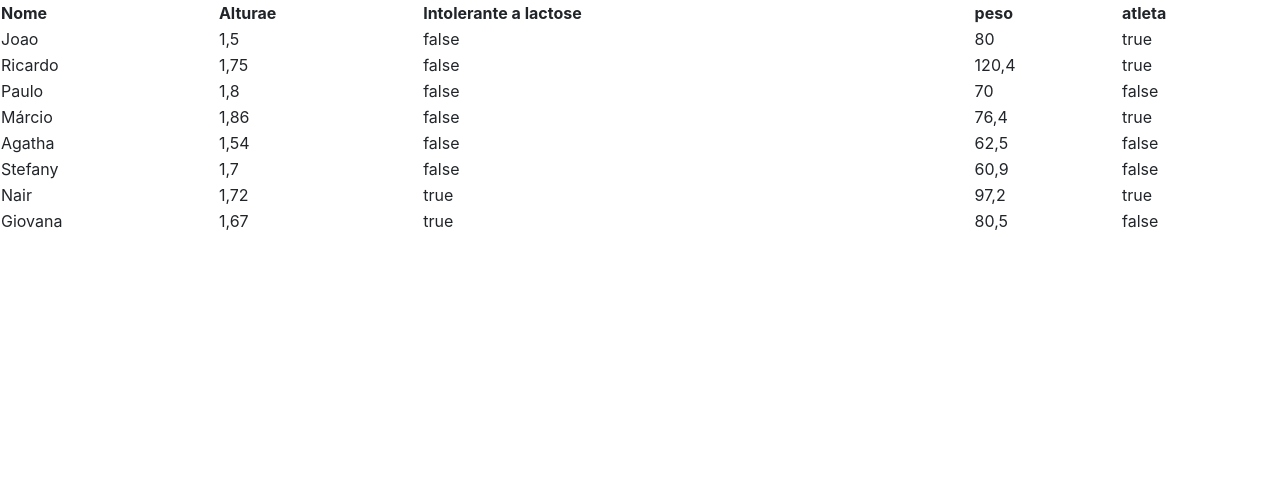
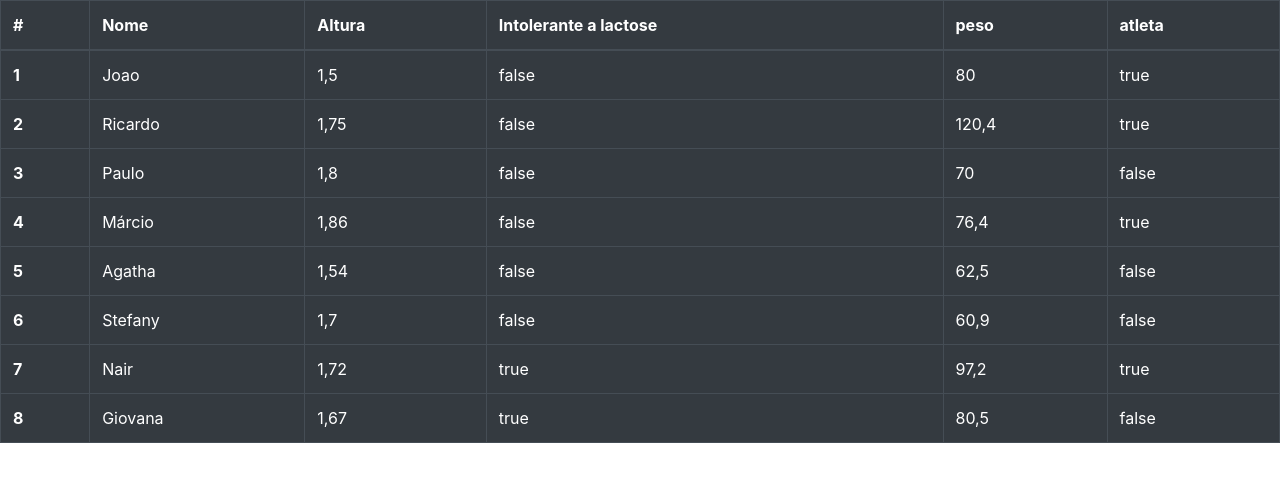
Before and after one commit to Saiiru/FullStackTeste, a Flask app: page / in a window 1280 px wide. Shown: the top 482 px of the page. Run offline with Flask 2, Linux system fonts and the light colour scheme; some libraries are stand-ins or nearby versions.

Commit message:
adicionado requirements

```diff
--- a/server.py
+++ b/server.py
@@ -14,7 +14,7 @@ def index():
         for row in data:
             if not first_line:
                 lanches.append({
-                    "identificador": row[0],
+                    "Identificador": row[0],
                     "nome_usuario": row[1],
                     "altura": row[2],
                     "lactose": row[3],
--- a/templates/index.html
+++ b/templates/index.html
@@ -6,26 +6,33 @@
     <link rel="stylesheet" type="text/css" href="static/style.css" />
     <link
       rel="stylesheet"
-      href="https://maxcdn.bootstrapcdn.com/bootstrap/4.0.0/css/bootstrap.min.css"
-      integrity="sha384-Gn5384xqQ1aoWXA+058RXPxPg6fy4IWvTNh0E263XmFcJlSAwiGgFAW/dAiS6JXm"
+      href="https://stackpath.bootstrapcdn.com/bootstrap/4.4.1/css/bootstrap.min.css"
+      integrity="sha384-Vkoo8x4CGsO3+Hhxv8T/Q5PaXtkKtu6ug5TOeNV6gBiFeWPGFN9MuhOf23Q9Ifjh"
       crossorigin="anonymous"
     />
   </head>
   <body>
     <div>
-      <table id="table" class="display" style="width: 100%">
+
+      <table
+        id="filter"
+        class="table table-bordered table-dark table-hover"
+        style="width: 100%"
+      >
         <thead>
           <tr>
-            <th>Nome</th>
-            <th>Alturae</th>
-            <th>Intolerante a lactose</th>
-            <th>peso</th>
-            <th>atleta</th>
+            <th scope="col">#</th>
+            <th scope="col">Nome</th>
+            <th scope="col">Altura</th>
+            <th scope="col">Intolerante a lactose</th>
+            <th scope="col">peso</th>
+            <th scope="col">atleta</th>
           </tr>
         </thead>
         <tbody>
           {% for lanches in lanches %}
           <tr>
+            <th scope="row">{{lanches.Identificador}}</th>
             <td>{{ lanches.nome_usuario }}</td>
             <td>{{ lanches.altura }}</td>
             <td>
@@ -38,10 +45,11 @@
               {% if '1' in lanches.atleta %} {{ "true" }}{%- else
               %}{{"false"}}{% endif %}
             </td>
-          </tr>
+          </trt>
           {% endfor %}
         </tbody>
       </table>
     </div>
+
   </body>
 </html>
```
Also changed, not shown: requirements.txt (added, +8 -0 lines).
